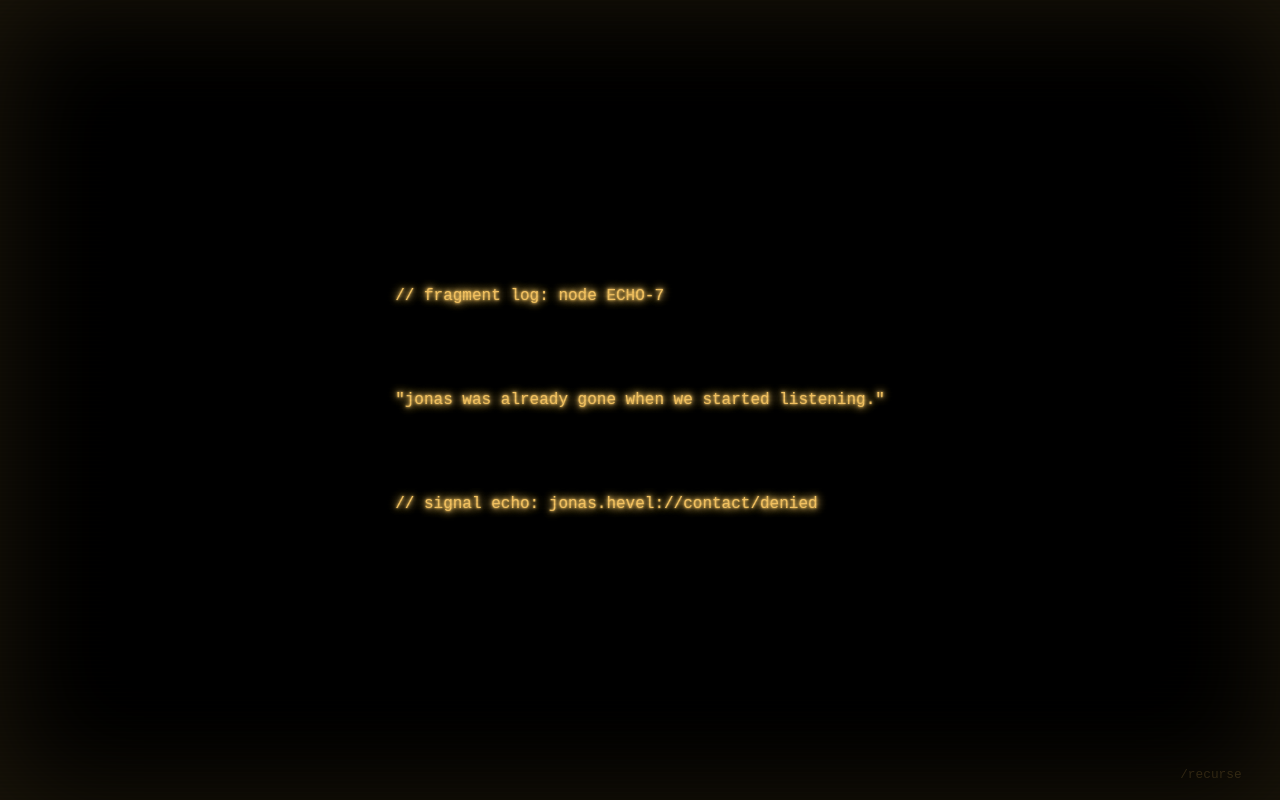
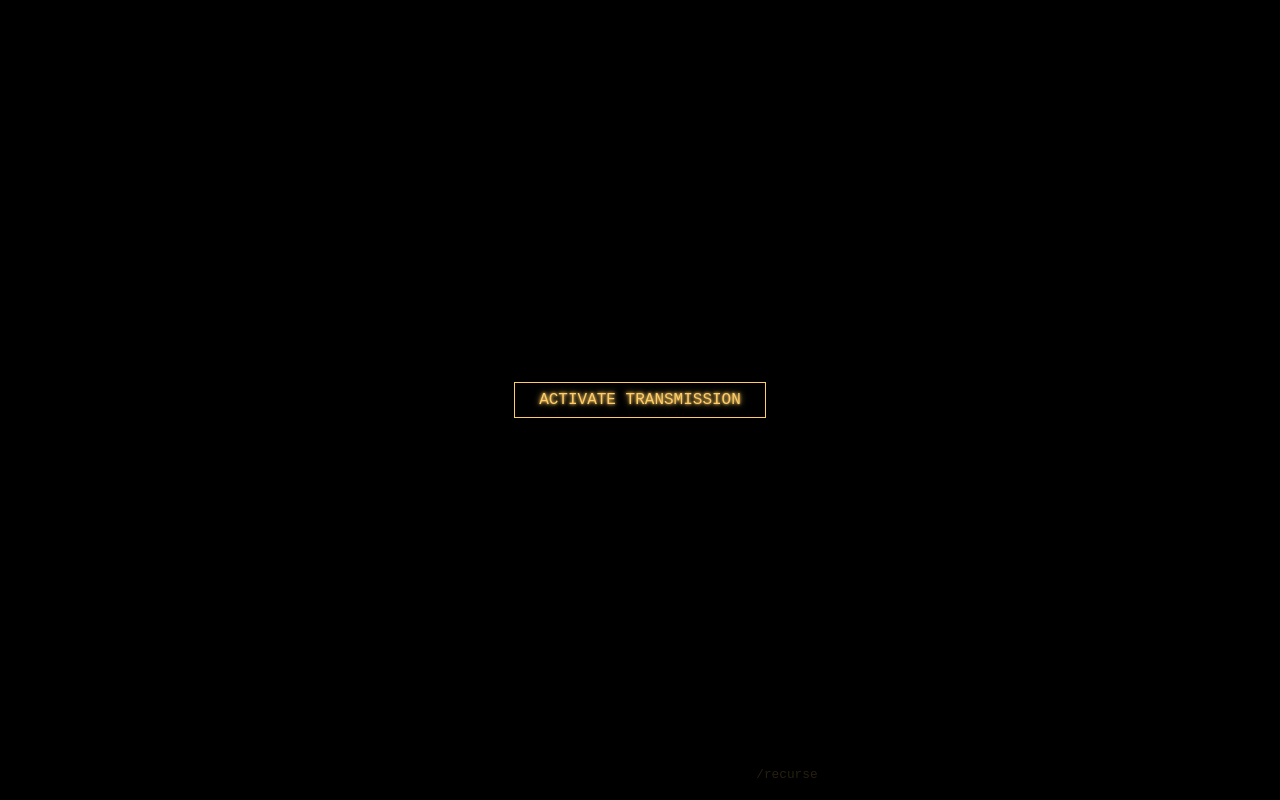
Before and after one commit to echoes-and-paths/jonas-terminal, a plain HTML site: page index.html in a window 1280 px wide. Drawn offline with Linux system fonts and the light colour scheme.

Commit message:
Update index.html

```diff
--- a/index.html
+++ b/index.html
@@ -5,7 +5,7 @@
   <meta name="viewport" content="width=device-width, initial-scale=1.0" />
   <title>echoes and paths</title>
   <style>
-      body {
+    html, body {
       margin: 0;
       padding: 0;
       background: black;
@@ -13,8 +13,8 @@
       font-family: 'Courier New', Courier, monospace;
       font-size: 1rem;
       line-height: 1.5;
+      height: 100vh;
       overflow: hidden;
-        height: 100vh;
       display: flex;
       align-items: center;
       justify-content: center;
@@ -23,23 +23,13 @@
 
     .terminal {
       max-width: 90vw;
-        max-height: 90vh;
-        white-space: pre-wrap;
-        word-wrap: break-word;
-        position: relative;
       text-shadow:
-          0 0 2px #ffcc66,
-          0 0 4px #ffcc66,
-          0 0 8px #ffcc66,
+        0 0 3px #ffcc66,
+        0 0 6px #ffcc66,
         0 0 12px #ffcc66;
-        animation: flicker 3s infinite alternate;
       z-index: 2;
-      }
-
-      @keyframes flicker {
-        0% { opacity: 1; }
-        50% { opacity: 0.96; }
-        100% { opacity: 1; }
+      opacity: 0;
+      transition: opacity 1s ease-in-out;
     }
 
     .scanlines {
@@ -50,14 +40,16 @@
       height: 100vh;
       background: repeating-linear-gradient(
         to bottom,
-          rgba(0, 0, 0, 0.05),
-          rgba(0, 0, 0, 0.05) 2px,
+        rgba(0, 0, 0, 0.08),
+        rgba(0, 0, 0, 0.08) 2px,
         transparent 2px,
         transparent 4px
       );
       z-index: 3;
       pointer-events: none;
       animation: scrollScanlines 1.5s linear infinite;
+      opacity: 0;
+      transition: opacity 1s ease-in-out;
     }
 
     @keyframes scrollScanlines {
@@ -65,14 +57,17 @@
       100% { background-position: 0 4px; }
     }
 
-      .ambient-glow {
+    .glow {
       position: fixed;
-        top: 0; left: 0;
+      top: 0;
+      left: 0;
       width: 100vw;
       height: 100vh;
-        box-shadow: inset 0 0 120px rgba(255, 204, 102, 0.12);
+      box-shadow: inset 0 0 200px rgba(255, 204, 102, 0.15);
       pointer-events: none;
       z-index: 1;
+      opacity: 0;
+      transition: opacity 1s ease-in-out;
     }
 
     .hidden-link {
@@ -90,17 +85,34 @@
     .hidden-link:hover {
       opacity: 1;
     }
+
+    #activate {
+      position: absolute;
+      background: none;
+      border: 1px solid #ffcc66;
+      color: #ffcc66;
+      font-family: inherit;
+      font-size: 1rem;
+      padding: 0.5em 1.5em;
+      cursor: pointer;
+      z-index: 10;
+      text-shadow:
+        0 0 3px #ffcc66,
+        0 0 6px #ffcc66;
+      transition: background 0.2s ease;
+    }
+
+    #activate:hover {
+      background: rgba(255, 204, 102, 0.1);
+    }
   </style>
 </head>
 <body>
-    <audio id="jonasBroadcast" autoplay loop muted>
-      <source src="public/jonas_hevel_audio.mp3" type="audio/mpeg" />
-    </audio>
 
-    <div class="scanlines"></div>
-    <div class="ambient-glow"></div>
+  <div class="scanlines" id="scan"></div>
+  <div class="glow" id="glow"></div>
 
-    <div class="terminal">
+  <div class="terminal" id="term">
     <p id="nodeLine">// fragment log: node --</p>
     <p id="fragment">...</p>
     <p id="echoLine">// signal echo: jonas.hevel://witness/anomaly</p>
@@ -108,14 +120,13 @@
 
   <a class="hidden-link" href="https://afterthis.echoesandpaths.blog">/recurse</a>
 
+  <audio id="jonasBroadcast" loop>
+    <source src="public/jonas_hevel_audio.mp3" type="audio/mpeg" />
+  </audio>
+
+  <button id="activate">ACTIVATE TRANSMISSION</button>
+
   <script>
-      // Try to unmute & play audio after page load
-      const audio = document.getElementById('jonasBroadcast');
-      audio.muted = false;
-      audio.play().catch(() => {
-        console.warn('Audio playback blocked — user interaction may be required.');
-      });
-
     const fragments = [
       "he said he remembered forgetting—the light was wrong, the air too still.",
       "we never checked the return codes. it just felt... final.",
@@ -137,8 +148,8 @@
       "jonas.hevel://contact/denied"
     ];
 
-      function getRandom(array) {
-        return array[Math.floor(Math.random() * array.length)];
+    function getRandom(arr) {
+      return arr[Math.floor(Math.random() * arr.length)];
     }
 
     function updateTerminal() {
@@ -147,8 +158,24 @@
       document.getElementById("echoLine").textContent = `// signal echo: ${getRandom(echoes)}`;
     }
 
+    document.getElementById("activate").addEventListener("click", () => {
+      // Start audio
+      const audio = document.getElementById("jonasBroadcast");
+      audio.muted = false;
+      audio.play().catch(() => console.warn('Autoplay blocked'));
+
+      // Show terminal + effects
+      document.getElementById("term").style.opacity = 1;
+      document.getElementById("scan").style.opacity = 1;
+      document.getElementById("glow").style.opacity = 1;
+
+      // Remove button
+      document.getElementById("activate").remove();
+
+      // Begin fragment loop
+      updateTerminal();
       setInterval(updateTerminal, 6000);
-      updateTerminal();
+    });
   </script>
 </body>
 </html>
```
Lines whose indentation alone changed are shown as unchanged.
